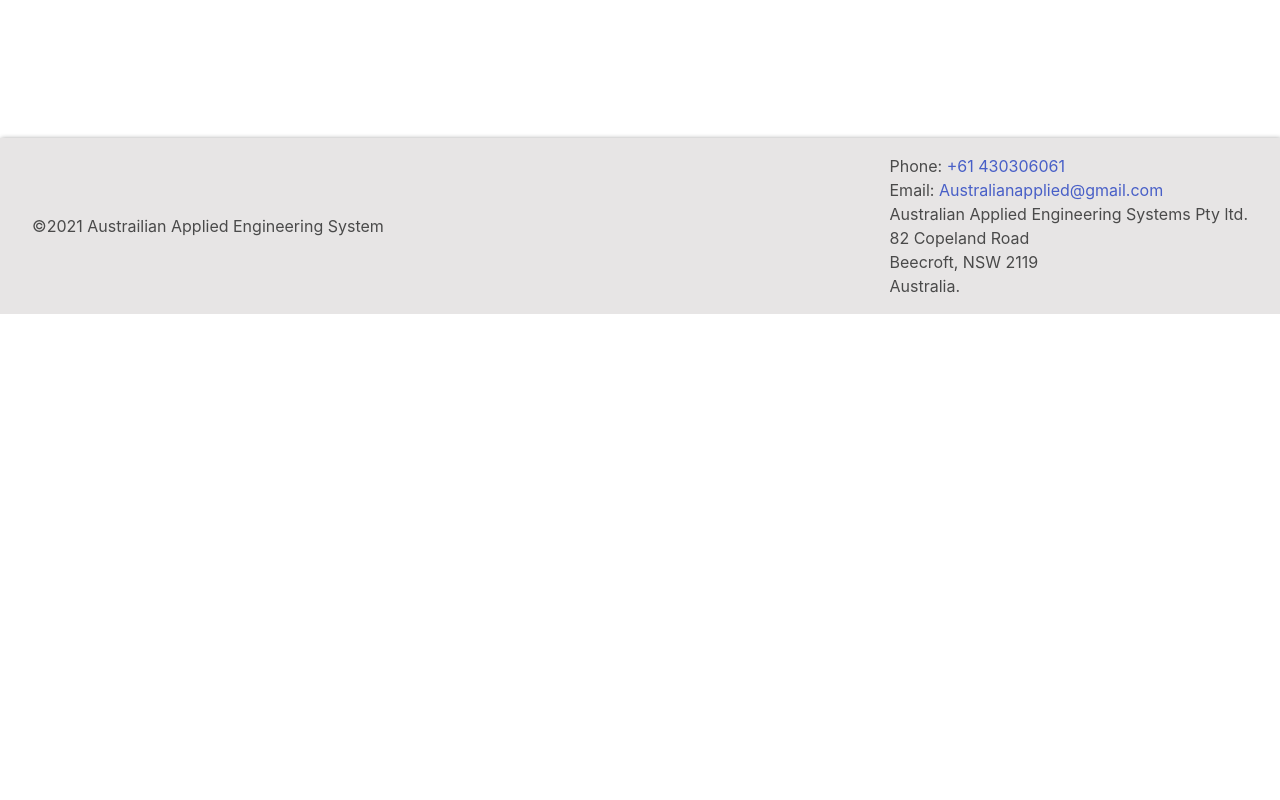
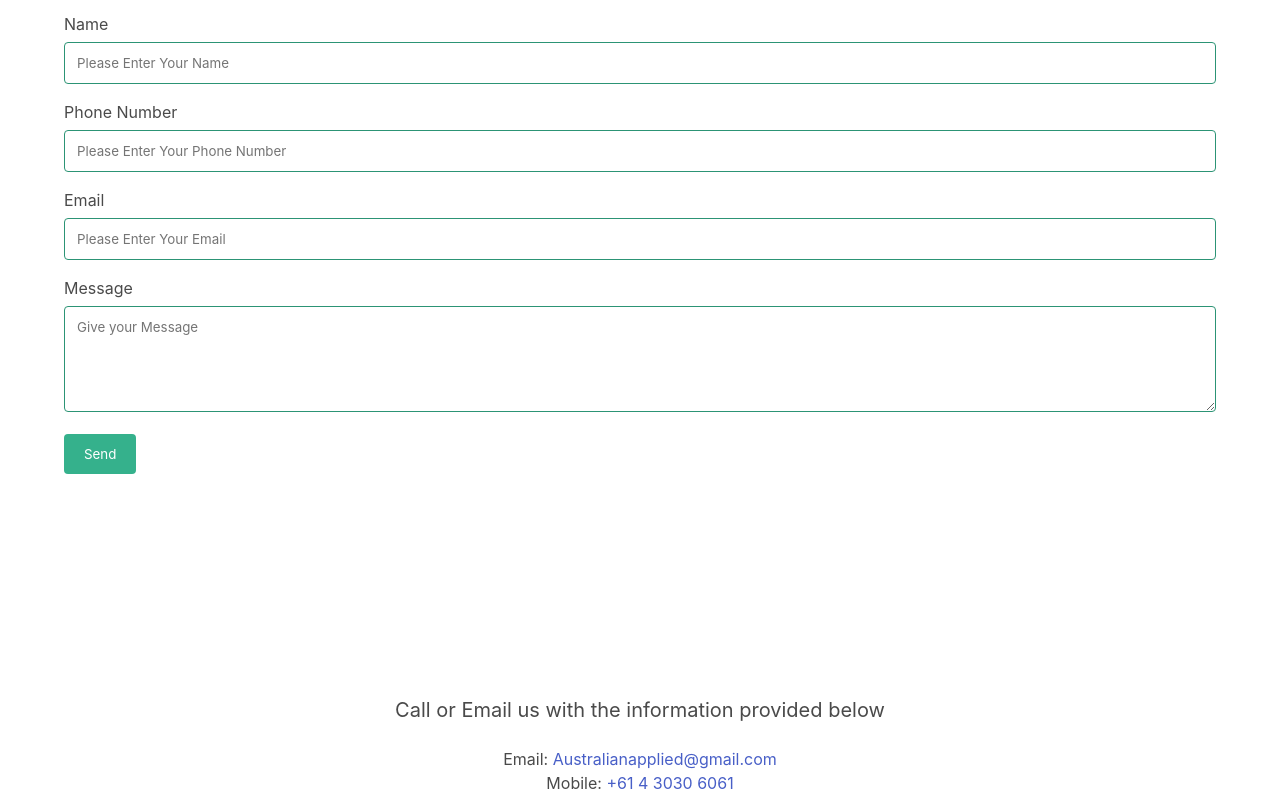
Before and after one commit to Subashmatu08/AAES, a Vue app: page /contact-us in a window 1280 px wide. Shown: the part 720-1520 px from the top of the page. Before the commit the page ends 1034 px from the top, so only its background shows below. Built offline with nearby package versions, Linux system fonts and the light colour scheme; a web font is replaced by a local one.

Commit message:
Completed ContactUs page

```diff
--- a/package.json
+++ b/package.json
@@ -8,8 +8,8 @@
     "lint": "vue-cli-service lint"
   },
   "dependencies": {
-    "axios": "^0.24.0",
     "core-js": "^3.6.5",
+    "emailjs-com": "^3.2.0",
     "vue": "^3.0.0",
     "vue-router": "^4.0.0-0",
     "vue-scrollto": "^2.20.0",
--- a/src/views/ContactUs.vue
+++ b/src/views/ContactUs.vue
@@ -4,15 +4,159 @@
     herodesc="Contact Us for your queries "
     heroimg="inst-hero-contact.jpg"
   />
+  <div class="container">
+    <h2 class="subtitle">Contact Us with the form below !</h2>
+    <form class="contact-form" @submit.prevent="sendEmail">
+      <label>Name</label>
+      <input
+        type="text"
+        v-model="user_name"
+        name="user_name"
+        placeholder="Please Enter Your Name"
+        required
+      />
+      <label>Phone Number</label>
+      <input
+        type="number"
+        v-model="user_phone"
+        name="user_phone"
+        placeholder="Please Enter Your Phone Number"
+        required
+      />
+      <label>Email</label>
+      <input
+        type="email"
+        v-model="user_email"
+        name="user_email"
+        placeholder="Please Enter Your Email"
+        required
+      />
+      <label>Message</label>
+      <textarea
+        name="message"
+        placeholder="Give your Message"
+        v-model="message"
+        cols="30"
+        rows="5"
+        required
+      ></textarea>
+      <input
+        type="submit"
+        @click="isShow = !isShow"
+        class="text-white bg-primary"
+        value="Send"
+      />
+    </form>
+
+    <div class="thank">
+      <div class="thank2">
+        <div v-show="isShow" class="subtitle">Thank You For Submitting !!</div>
+      </div>
+    </div>
+  </div>
+  <div class="container-m contactus">
+    <div class="subtitle">
+      Call or Email us with the information provided below
+    </div>
+    Email:
+    <a href="mailto: Australianapplied@gmail.com"
+      >Australianapplied@gmail.com</a
+    >
+    <br />
+    Mobile: <a href="tel:+61430306061">+61 4 3030 6061</a>
+  </div>
+
+  <!--  -->
 </template>
 
 <script>
+import emailjs from "emailjs-com";
 import SectionHero from "../components/SectionHero.vue";
 export default {
   components: {
     SectionHero,
   },
+  name: "ContactUs",
+  data() {
+    return {
+      user_name: "",
+      user_phone: "",
+      user_email: "",
+      message: "",
+    };
+  },
+  methods: {
+    sendEmail(e) {
+      try {
+        emailjs.sendForm(
+          "service_a4hnsel",
+          "template_tquwdwj",
+          e.target,
+          "user_BuzDlQqLeQG5RMAH4XEyr",
+          {
+            user_name: this.user_name,
+            user_phone: this.user_phone,
+            user_email: this.user_email,
+            message: this.message,
+          }
+        );
+      } catch (error) {
+        console.log({ error });
+      }
+      // Reset form field
+      this.user_name = "";
+      this.user_phone = "";
+      this.user_email = "";
+      this.message = "";
+    },
+  },
 };
 </script>
+<style scoped>
+* {
+  box-sizing: border-box;
+}
 
-<style lang="scss" scoped></style>
+.container {
+  padding: 10vh 0;
+  min-height: 100vh;
+  display: flex;
+  flex-direction: column;
+  justify-content: center;
+  align-items: center;
+}
+
+label {
+  float: left;
+}
+
+input[type="text"],
+[type="email"],
+[type="number"],
+textarea {
+  width: 100%;
+  padding: 12px;
+  border: 1px solid rgb(44, 148, 117);
+  border-radius: 4px;
+  box-sizing: border-box;
+  margin-top: 6px;
+  margin-bottom: 16px;
+  resize: vertical;
+}
+
+input[type="submit"] {
+  background-color: rgb(53, 177, 140);
+  color: white;
+  padding: 12px 20px;
+  border: none;
+  border-radius: 4px;
+  cursor: pointer;
+}
+
+input[type="submit"]:hover {
+  background-color: rgb(44, 148, 117);
+}
+.contactus {
+  text-align: center;
+}
+</style>
```
Also changed, not shown: 1 other file (tests, documents, lock files or other folders).
